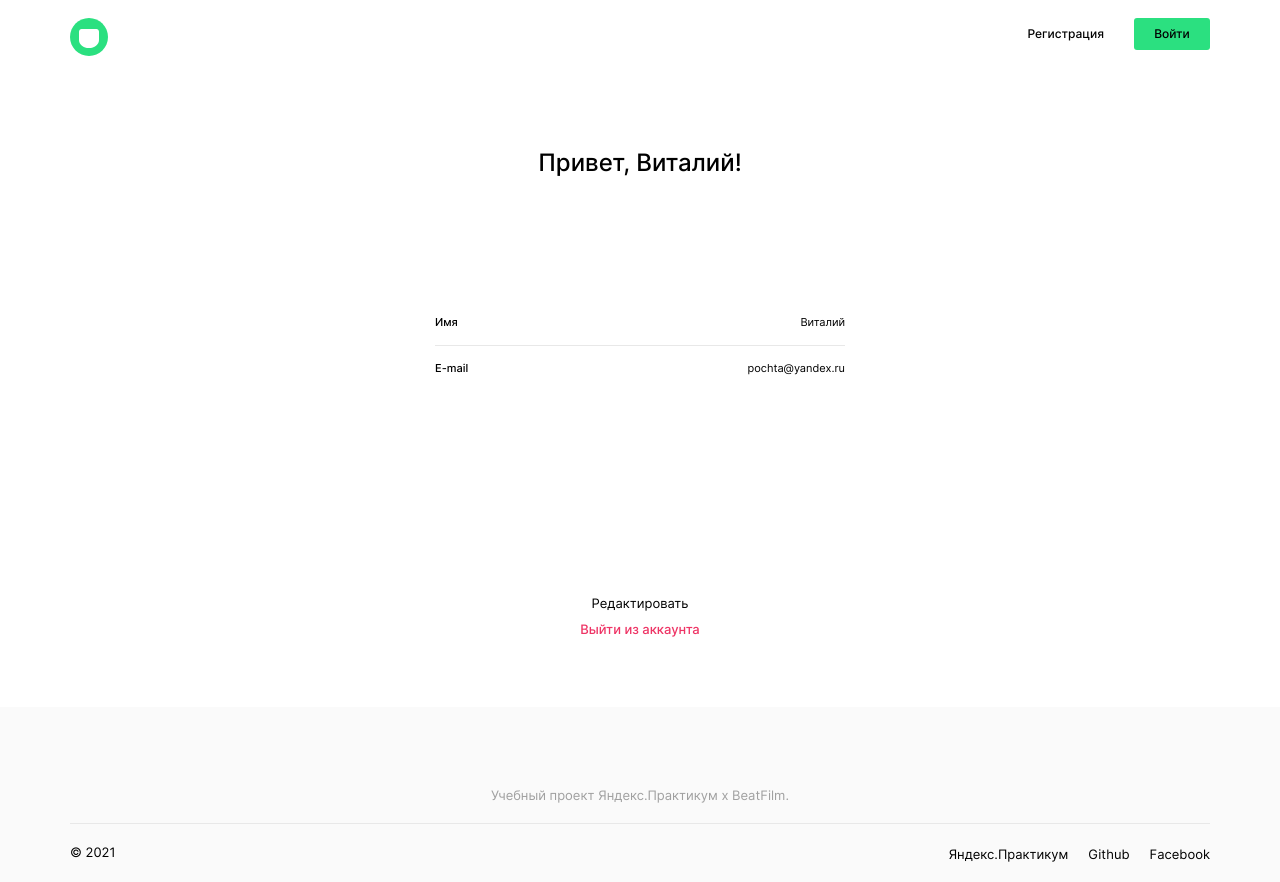
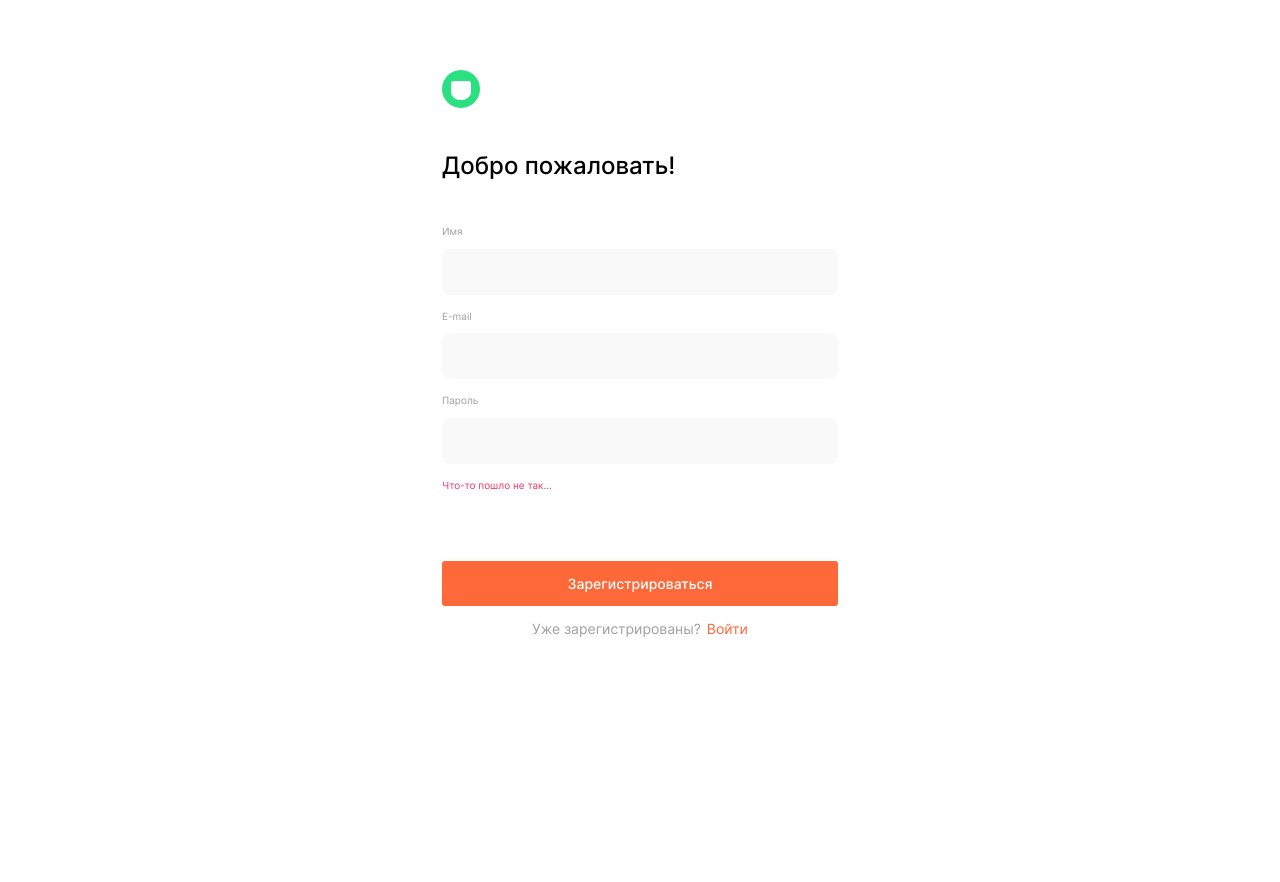
Before and after one commit to vadimshift/movies-explorer-frontend, a React (Create React App) app: page / in a window 1280 px wide. After the commit the page ends 800 px from the top, so only its background shows below. Built offline with nearby package versions, Linux system fonts and the light colour scheme.

Commit message:
сверстал компонент register

```diff
--- a/src/components/App/App.js
+++ b/src/components/App/App.js
@@ -10,22 +10,24 @@ import Portfolio from "../Portfolio/Portfolio";
 import SearchForm from "../SearchForm/SearchForm";
 import MoviesCardList from "../MoviesCardList/MoviesCardList";
 import Profile from "../Profile/Profile";
+import Register from "../Register/Register"
 import Footer from "../Footer/Footer";
 
 function App() {
   return (
     <div className="page">
       <div className="page__container">
-        <Header>
+        <Register />
+        {/* <Header>
           <Menu>
             <a href="#" className="menu__link">Регистрация</a>
             {/* <a href="#" className="menu__link menu__link_bold">Фильмы</a>
             <a href="#" className="menu__link menu__link_normal">Сохраненные фильмы</a>
             <button className="menu__profile-button menu__profile-button_small"></button> */}
-            <button className="menu__signin-button">Войти</button>
-          </Menu>
-        </Header>
-        <Profile/>
+            {/* <button className="menu__signin-button">Войти</button> */}
+       {/*    </Menu>
+        </Header> */}
+        {/* <Profile/> */}
         {/* <SearchForm />
         <MoviesCardList /> */}
         {/* <Promo>
@@ -35,7 +37,7 @@ function App() {
         <Techs />
         <AboutMe />
         <Portfolio /> */}
-        <Footer />
+        {/* <Footer /> */}
       </div>
     </div>
   );
--- /dev/null
+++ b/src/components/Register/Register.css
@@ -0,0 +1,133 @@
+.register {
+  max-width: 1280px;
+}
+
+.register__container {
+  width: 396px;
+  margin-left: auto;
+  margin-right: auto;
+}
+
+.register__logo {
+  margin-top: 70px;
+}
+
+.register__title {
+  font-family: 'Inter', 'Arial', sans-serif;
+  margin-top: 40px;
+  margin-bottom: 0;
+  font-size: 24px;
+  font-style: normal;
+  font-weight: 500;
+  line-height: 29px;
+  letter-spacing: 0em;
+  text-align: left;
+}
+
+.register__form {
+  margin-top: 40px;
+}
+
+.register__input-subtitle {
+  font-family: 'Inter', 'Arial', sans-serif;
+  font-size: 10px;
+  font-style: normal;
+  font-weight: 400;
+  line-height: 12px;
+  letter-spacing: 0em;
+  text-align: left;
+  color: #a0a0a0;
+  margin-top: 20px;
+  margin-bottom: 0;
+}
+
+.register__input-subtitle:first-child {
+  margin-top: 0;
+}
+
+.register__input {
+  font-family: 'Inter', 'Arial', sans-serif;
+  height: 46px;
+  width: 100%;
+  border-radius: 8px;
+  background: #f9f9f9;
+  font-size: 13px;
+  font-style: normal;
+  font-weight: 400;
+  line-height: 16px;
+  letter-spacing: 0em;
+  text-align: left;
+  color: #000000;
+  border: none;
+  outline: none;
+  margin-top: 10px;
+  margin-bottom: 10px;
+  padding-left: 15px;
+  padding-right: 15px;
+  box-sizing: border-box;
+}
+
+.register__input_type_password {
+  color: #ee3465;
+}
+
+.register__error-message {
+  font-family: 'Inter', 'Arial', sans-serif;
+  font-size: 10px;
+  font-style: normal;
+  font-weight: 400;
+  line-height: 12px;
+  letter-spacing: 0em;
+  text-align: left;
+  color: #ee3465;
+}
+
+.register__submit-button {
+  font-family: 'Inter', 'Arial', sans-serif;
+  font-size: 14px;
+  font-style: normal;
+  font-weight: 500;
+  line-height: 17px;
+  letter-spacing: 0em;
+  text-align: center;
+  color: #ffffff;
+  background: #ff6838;
+  border-radius: 3px;
+  width: 100%;
+  height: 45px;
+  border: none;
+  cursor: pointer;
+  margin-top: 69px;
+}
+
+.register__submit-button:hover {
+  opacity: 0.8;
+}
+
+.register__submit-button-subtitle {
+  font-family: 'Inter', 'Arial', sans-serif;
+  font-size: 14px;
+  font-style: normal;
+  font-weight: 400;
+  line-height: 17px;
+  letter-spacing: 0em;
+  text-align: center;
+  color: #a0a0a0;
+}
+
+.register__link {
+  font-family: 'Inter', 'Arial', sans-serif;
+  text-decoration: none;
+  color: #ff6838;
+  font-size: 14px;
+  font-style: normal;
+  font-weight: 400;
+  line-height: 17px;
+  letter-spacing: 0em;
+  text-align: center;
+  margin-left: 6px;
+}
+
+.register__link:hover {
+  opacity: 0.6;
+}
--- /dev/null
+++ b/src/components/Register/Register.js
@@ -0,0 +1,47 @@
+import './Register.css';
+import logo from '../../images/logo.svg';
+
+function Register() {
+  return (
+    <section className='register'>
+      <div className='register__container'>
+        <img className='register__logo' src={logo} alt='Логотип проекта'></img>
+        <h2 className='register__title'>Добро пожаловать!</h2>
+        <form className='register__form'>
+          <span className='register__input-subtitle'>Имя</span>
+          <input
+            className='register__input register__input_type_name'
+            type='text'
+            id='name'
+          ></input>
+          <span className='register__input-subtitle'>E-mail</span>
+          <input
+            className='register__input register__input_type_email'
+            type='email'
+            id='email'
+          ></input>
+          <span className='register__input-subtitle'>Пароль</span>
+          <input
+            className='register__input register__input_type_password'
+            type='password'
+            id='password'
+          ></input>
+          <span className='register__error-message'>
+            Что-то пошло не так...
+          </span>
+          <button className='register__submit-button'>
+            Зарегистрироваться
+          </button>
+          <p className='register__submit-button-subtitle'>
+            Уже зарегистрированы?
+            <a className='register__link' href='#'>
+              Войти
+            </a>
+          </p>
+        </form>
+      </div>
+    </section>
+  );
+}
+
+export default Register;
```
Also changed, not shown: src/components/Login/Login.css (added), src/components/Login/Login.js (added).
